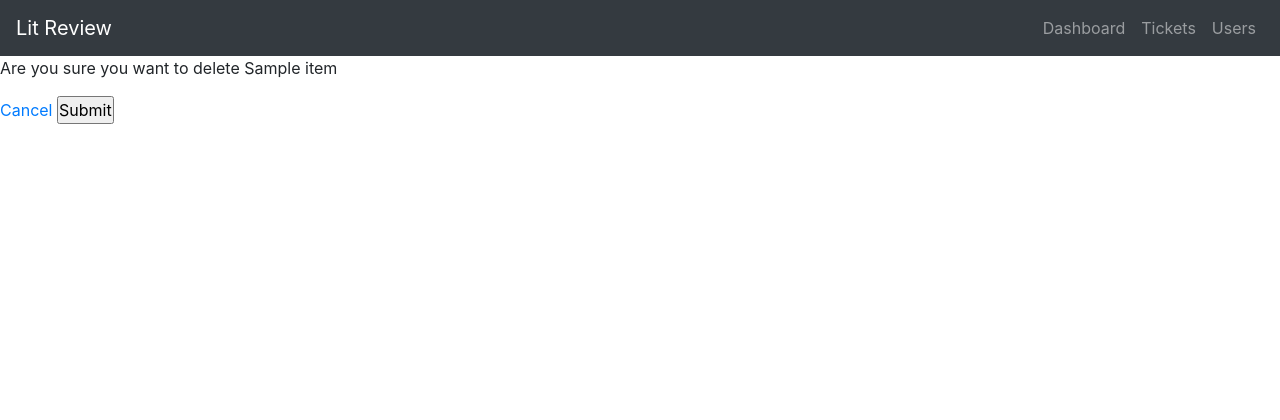
After one commit to MiladEzame/lit_review, a Django app: template lit_review/tickets/templates/tickets/delete_ticket.html in a window 1280 px wide. The commit adds this page. Shown: the top 420 px of the page. Run offline with Django 3.2, Linux system fonts and the light colour scheme; the template is opened without the code that fills it: most values are stand-ins (such as "Sample title", 1, 10 or a date in 2020); some libraries are stand-ins or nearby versions.

Commit message:
delete ticket ok, CRUD for tickets DONE

```diff
--- /dev/null
+++ b/lit_review/tickets/templates/tickets/delete_ticket.html
@@ -0,0 +1,13 @@
+{% extends 'tickets/main.html' %}
+{% load static %}
+{% block content %}
+
+    <p>Are you sure you want to delete {{ item }}</p>
+    <form action="{% url 'delete_ticket' item.id%}" method="POST">
+        {% csrf_token %}
+        <a href="{% url 'tickets' %}">Cancel</a>
+        <input type="submit" name="Submit">
+    </form>
+
+
+{% endblock %}
--- a/lit_review/tickets/templates/tickets/tickets.html
+++ b/lit_review/tickets/templates/tickets/tickets.html
@@ -9,6 +9,7 @@
                 <li class="mb-3">
                     <a href="{% url 'ticket' ticket.id %}">{{ ticket.title }}</a>
                     <a href="{% url 'update_ticket' ticket.id %}" class="btn btn-info pt-1 pb-1 pl-3 pr-3">Edit</a>
+                    <a href="{% url 'delete_ticket' ticket.id %}" class="btn btn-danger pt-1 pb-1 pl-3 pr-3">Delete</a>
                 </li>
             {% endfor %}
         </ul>
--- a/lit_review/tickets/urls.py
+++ b/lit_review/tickets/urls.py
@@ -7,6 +7,7 @@ urlpatterns = [
     path('tickets/', views.tickets, name='tickets'),
     path('create_ticket/', views.createTicket, name='create_ticket'),
     path('update_ticket/<str:pk>/', views.updateTicket, name='update_ticket'),
+    path('delete_ticket/<str:pk>/', views.deleteTicket, name='delete_ticket'),
     path('tickets/<str:pk>/', views.show, name='ticket'),
     path('', views.dashboard)
 ]
```
Also changed, not shown: lit_review/tickets/views.py (+18 -1 lines), lit_review/db.sqlite3.
